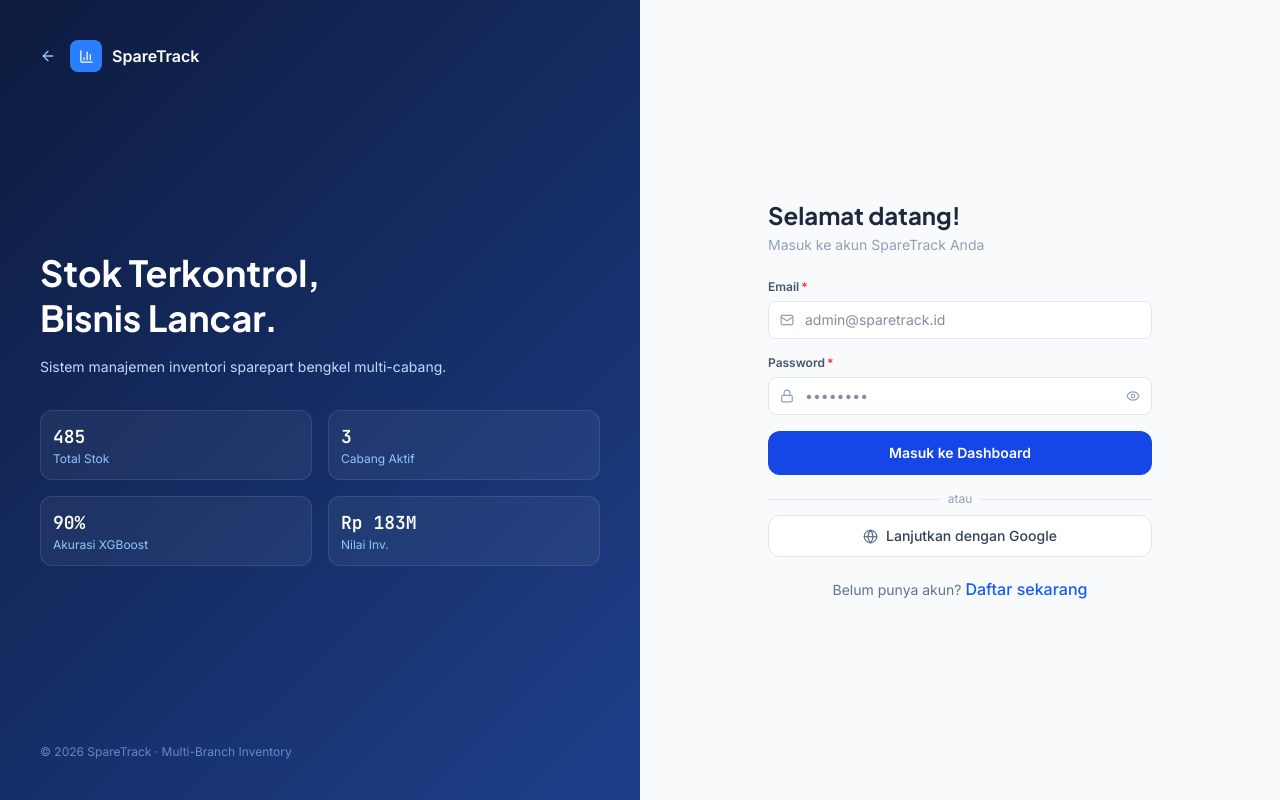
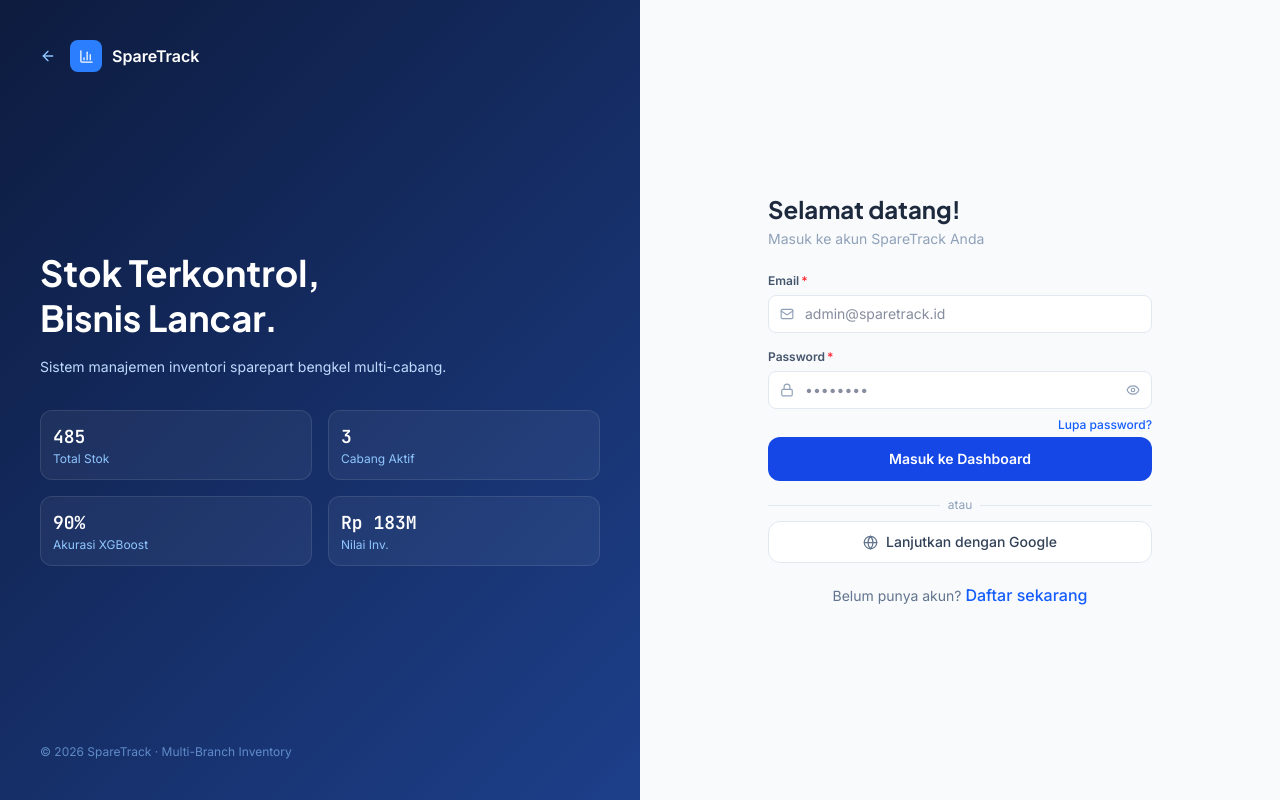
Before and after one commit to Ryfless/SpareTrack, a React (Vite) app in the folder frontend/: page / in a window 1280 px wide. Both pictures are taken after a click on the button "Masuk". Built offline with nearby package versions, Linux system fonts and the light colour scheme.

Commit message:
fix: add "Forgot password?" link to LoginPage for improved user experience

```diff
--- a/frontend/src/app/pages/auth/LoginPage.tsx
+++ b/frontend/src/app/pages/auth/LoginPage.tsx
@@ -95,6 +95,9 @@ export function LoginPage({ onSuccess, onRegister, onForgot, onBack }: { onSucce
                 <button onClick={() => setShowPass(!showPass)} className="absolute right-3 top-1/2 -translate-y-1/2 text-slate-400 hover:text-slate-600"><Eye size={14} /></button>
               </div>
             </FormField>
+            <div className="flex justify-end -mt-2 mb-1">
+              <button onClick={onForgot} className="text-xs text-blue-600 hover:underline font-medium">Lupa password?</button>
+            </div>
             {error && (
               <div className={`p-3 rounded-xl border text-sm flex items-start gap-3 ${
                 error.type === "config"
```
